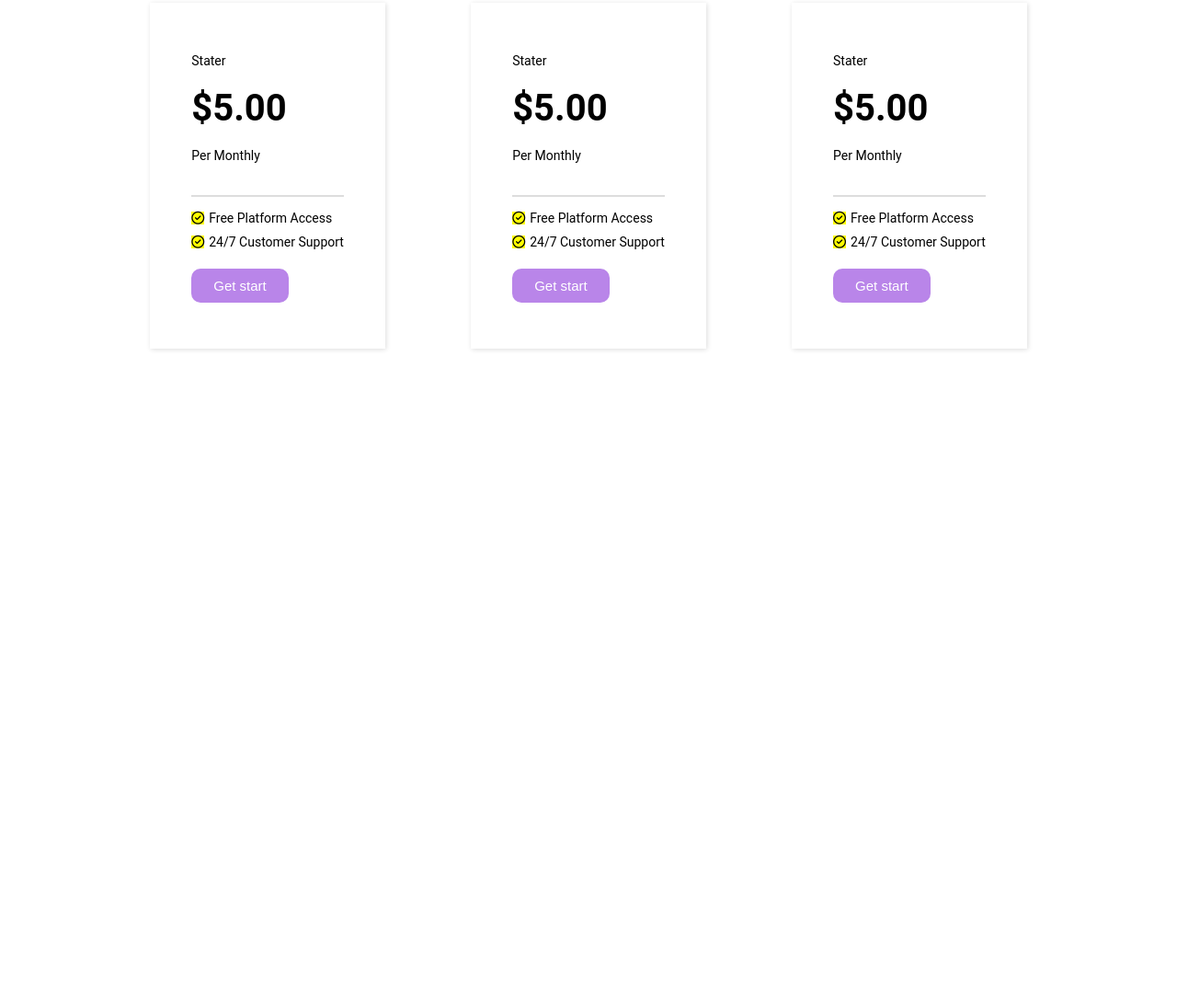
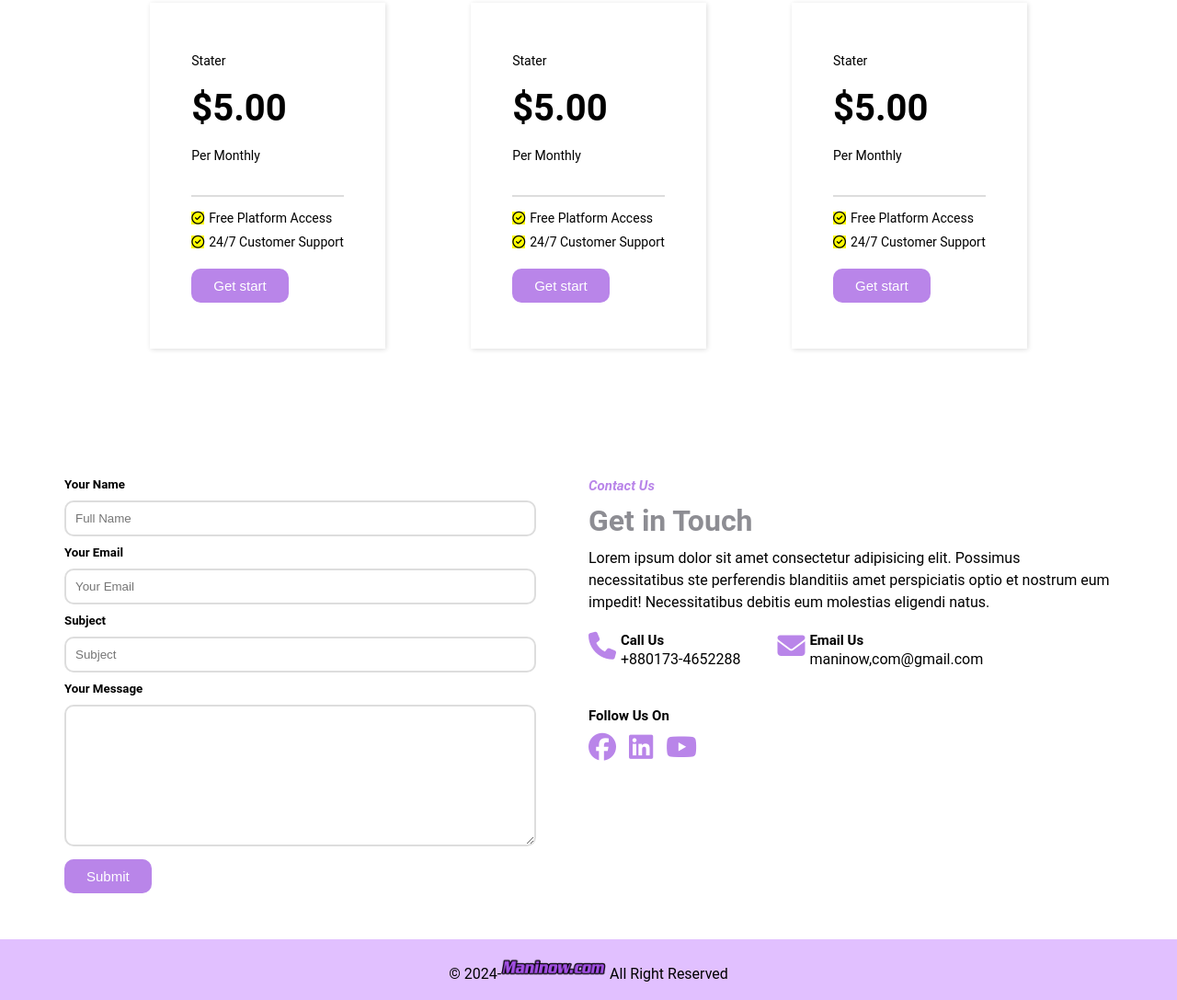
Before and after one commit to Fardin9721/Maninow.com, a plain HTML site: page index.html in a window 1280 px wide. Shown: the part 4654-5741 px from the top of the page at 92% size. Before the commit the page ends 5123 px from the top, so only its background shows below. Drawn offline with Linux system fonts and the light colour scheme.

Commit message:
Complet Contact Section

```diff
--- a/assets/css/responsive.css
+++ b/assets/css/responsive.css
@@ -101,4 +101,24 @@
     .subtion_card {
         margin: 50px 0;
     }
+    .contact_area {
+        display: flex;
+        flex-wrap: wrap-reverse;
+    }
+    .contact_form {
+        width: 100%;
+        margin-top: 50px;
+    }
+    .contact_form input {
+        width: 100%;
+    }
+    .contact_form textarea {
+        width: 100%;
+    }
+    .contact_info {
+        width: 100%;
+    }
+    .contact_card {
+        margin-right: 20px;
+    }
 }
--- a/assets/css/style.css
+++ b/assets/css/style.css
@@ -394,3 +394,86 @@ body{
     margin-bottom: 10px;
 }
 /* End Subscribe Area */
+
+/* Start Contact Area */
+.contact_area {
+    display: flex;
+    justify-content: space-between;
+}
+.contact_form{
+    width: 50%;
+}
+.contact_form h5{}
+.contact_form input {
+    width: 90%;
+    padding: 10px;
+    border-radius: 10px;
+    margin: 10px 0;
+    border: 2px solid #ddd;
+}
+.contact_form button{}
+.contact_form textarea {
+    width: 90%;
+    border-radius: 10px;
+    margin: 10px 0;
+    border: 2px solid #ddd;
+}
+.contact_info{
+    width: 50%;
+}
+.contact_info h6 {
+    color: #b985e9;
+    font-size: 15px;
+    font-style: italic;
+}
+.contact_info h3 {
+    font-size: 32px;
+    color: #8d8d93;
+    font-weight: 600;
+    margin: 10px 0;
+}
+.contact_info p {
+    line-height: 1.5;
+}
+.contact_card_area {
+    margin: 20px 0;
+    display: flex;
+}
+.contact_card{
+    display: flex;
+    margin-right: 40px;
+}
+.contact_card i {
+    font-size: 30px;
+    color: #b985e9;
+    margin-right: 5px;
+}
+.sontact_sub{}
+.sontact_sub h5 {
+    font-weight: 700;
+    font-size: 15px;
+}
+.sontact_sub p{}
+.follow_area {
+    padding-top: 20px;
+}
+.follow_area h5 {
+    font-size: 15px;
+    margin-bottom: 10px;
+}
+.follow_area i {
+    color: #b985e9;
+    font-size: 30px;
+    margin-right: 10px;
+}
+/* End Contact Area */
+footer.footer {
+    background-color: #e1c0ff;
+    padding: 20px 0;
+}
+.footer_area {
+    text-align: center;
+}
+.footer_area img {
+    width: 10%;
+}
--- a/index.html
+++ b/index.html
@@ -306,6 +306,60 @@
     </section>
     <!-- End Subscribe Area -->
 
+    <!-- Start Contact Area -->
+    <section class="section_padding">
+        <div class="container">
+            <div class="contact_area">
+                <div class="contact_form">
+                    <h5>Your Name</h5>
+                    <input type="text" placeholder="Full Name">
+                    <h5>Your Email</h5>
+                    <input type="email" placeholder="Your Email">
+                    <h5>Subject</h5>
+                    <input type="text" placeholder="Subject">
+                    <h5>Your Message</h5>
+                    <textarea name="" id="" cols="30" rows="10"></textarea>
+                    <a href="#"><button class="btn">Submit</button></a>
+                </div>
+                <div class="contact_info">
+                    <h6>Contact Us</h6>
+                    <h3>Get in Touch</h3>
+                    <p>Lorem ipsum dolor sit amet consectetur adipisicing elit. Possimus necessitatibus ste perferendis blanditiis amet perspiciatis optio et nostrum eum impedit! Necessitatibus debitis eum molestias eligendi natus.</p>
+                    <div class="contact_card_area">
+                        <div class="contact_card">
+                            <i class="fa-solid fa-phone"></i>
+                            <div class="sontact_sub">
+                                <h5>Call Us</h5>
+                                <p>+880173-4652288</p>
+                            </div>
+                        </div>
+
+                        <div class="contact_card">
+                            <i class="fa-solid fa-envelope"></i>
+                            <div class="sontact_sub">
+                                <h5>Email Us</h5>
+                                <p>maninow,com@gmail.com</p>
+                            </div>
+                        </div>
+                    </div>
+                    <div class="follow_area">
+                        <h5>Follow Us On</h5>
+                        <i class="fa-brands fa-facebook"></i>
+                        <i class="fa-brands fa-linkedin"></i>
+                        <i class="fa-brands fa-youtube"></i>
+                    </div>
+                </div>
+            </div>
+        </div>
+    </section>
+    <!-- End Contact Area -->
+
+    <footer class="footer">
+        <div class="container footer_area">
+            <p>&copy 2024-<img src="assets/images/maninow_logo.png" alt=""> All Right Reserved</p>
+        </div>
+    </footer>
+
 
 
 
```
